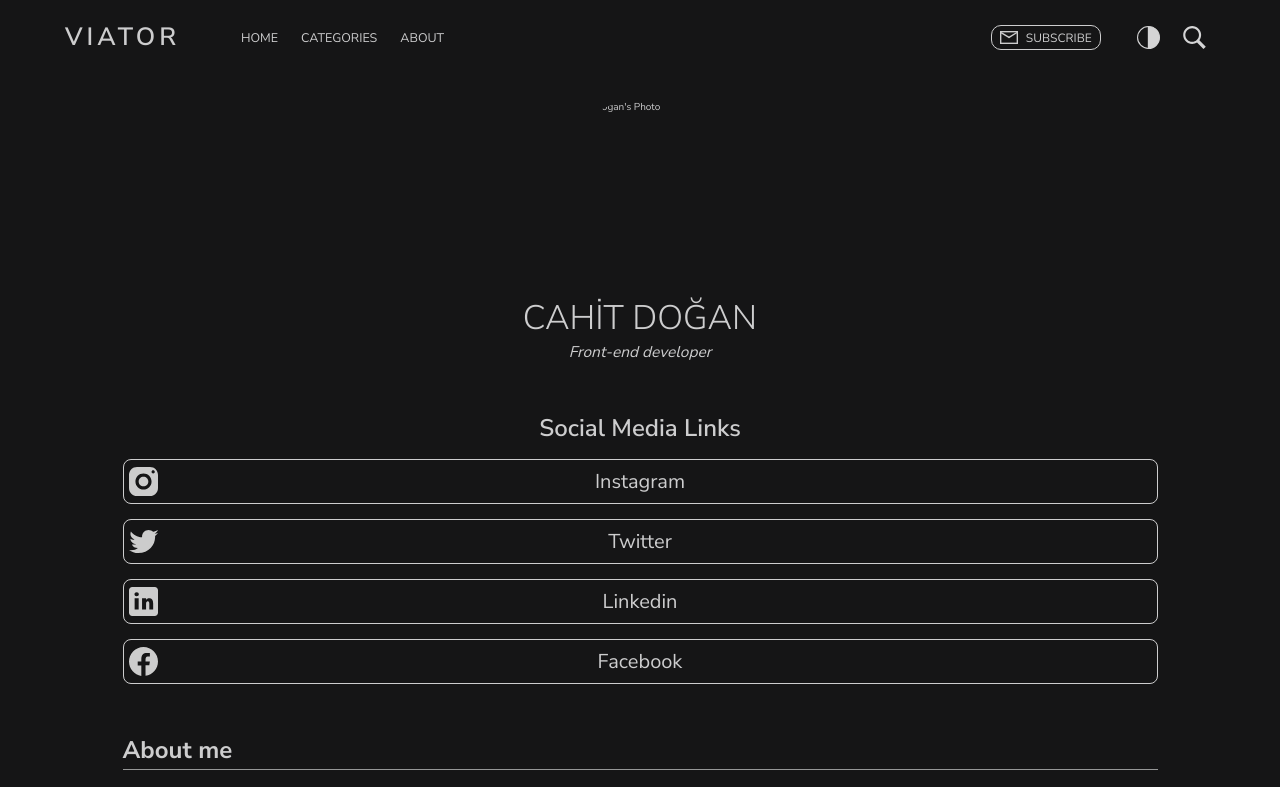
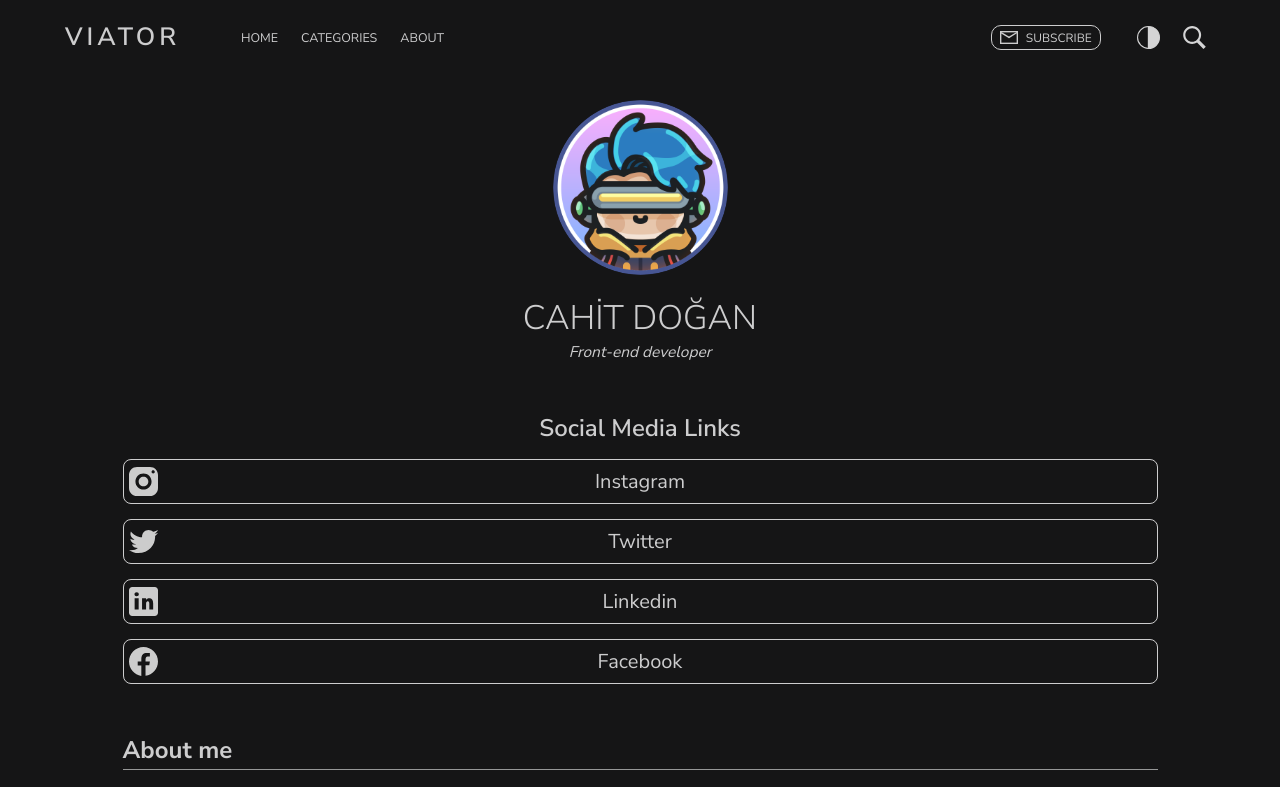
Before and after one commit to cahitdogan/viator-minimalistic-blog, a plain HTML site: page about.html in a window 1280 px wide. Shown: the top 787 px of the page. Drawn offline with Linux system fonts and the light colour scheme.

Commit message:
Update about.html

```diff
--- a/about.html
+++ b/about.html
@@ -70,7 +70,7 @@
     <!--*MAIN START-->
     <main>
 
-        <img id="author-pfp" src="/image/photos/" alt="Cahit Doğan's Photo" width="175" height="175" draggable="false">
+        <img id="author-pfp" src="/image/photos/PFP_00082.png" alt="Author's Photo" width="175" height="175" draggable="false">
         <h1>CAHİT DOĞAN</h1>
         <div id="job">Front-end developer</div>
 
```
